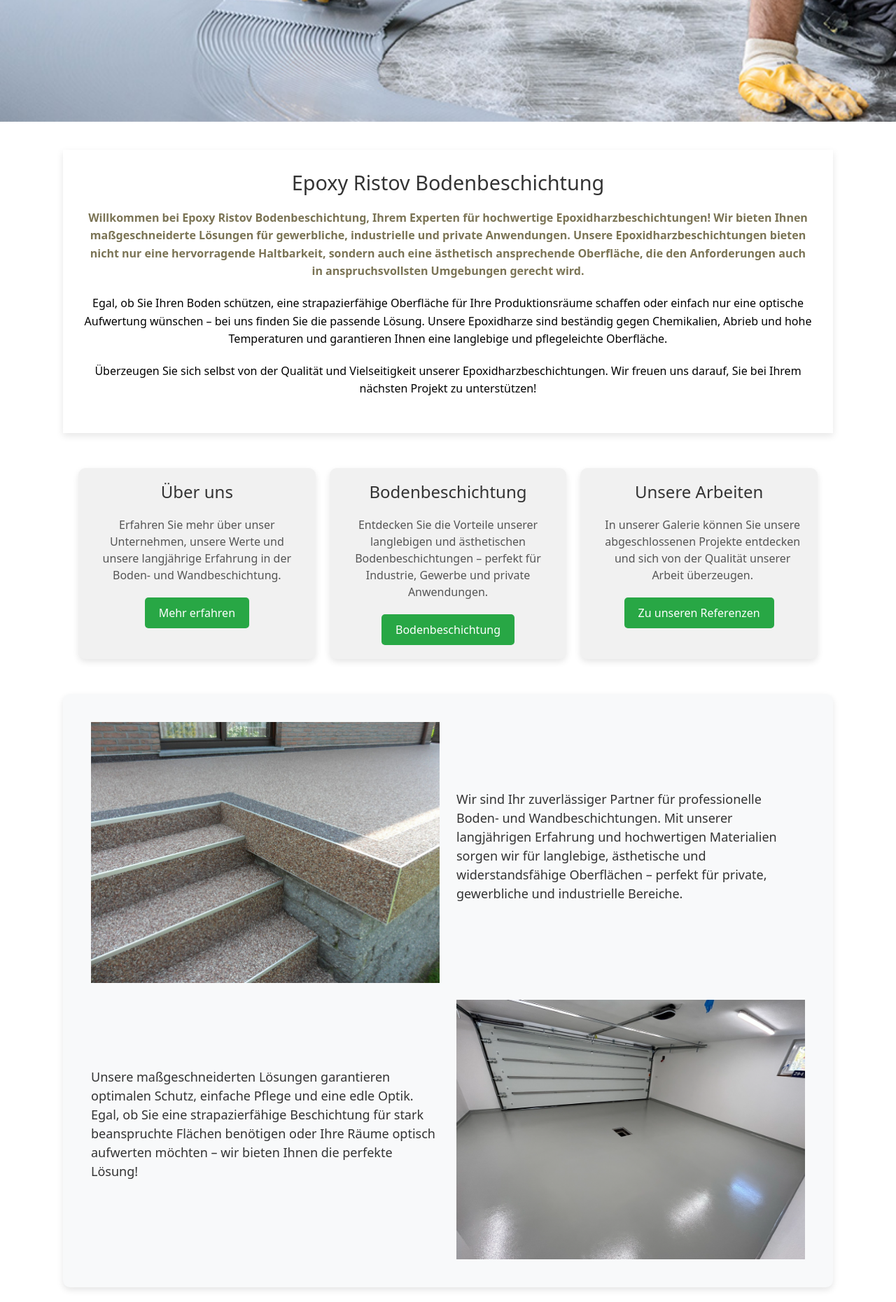
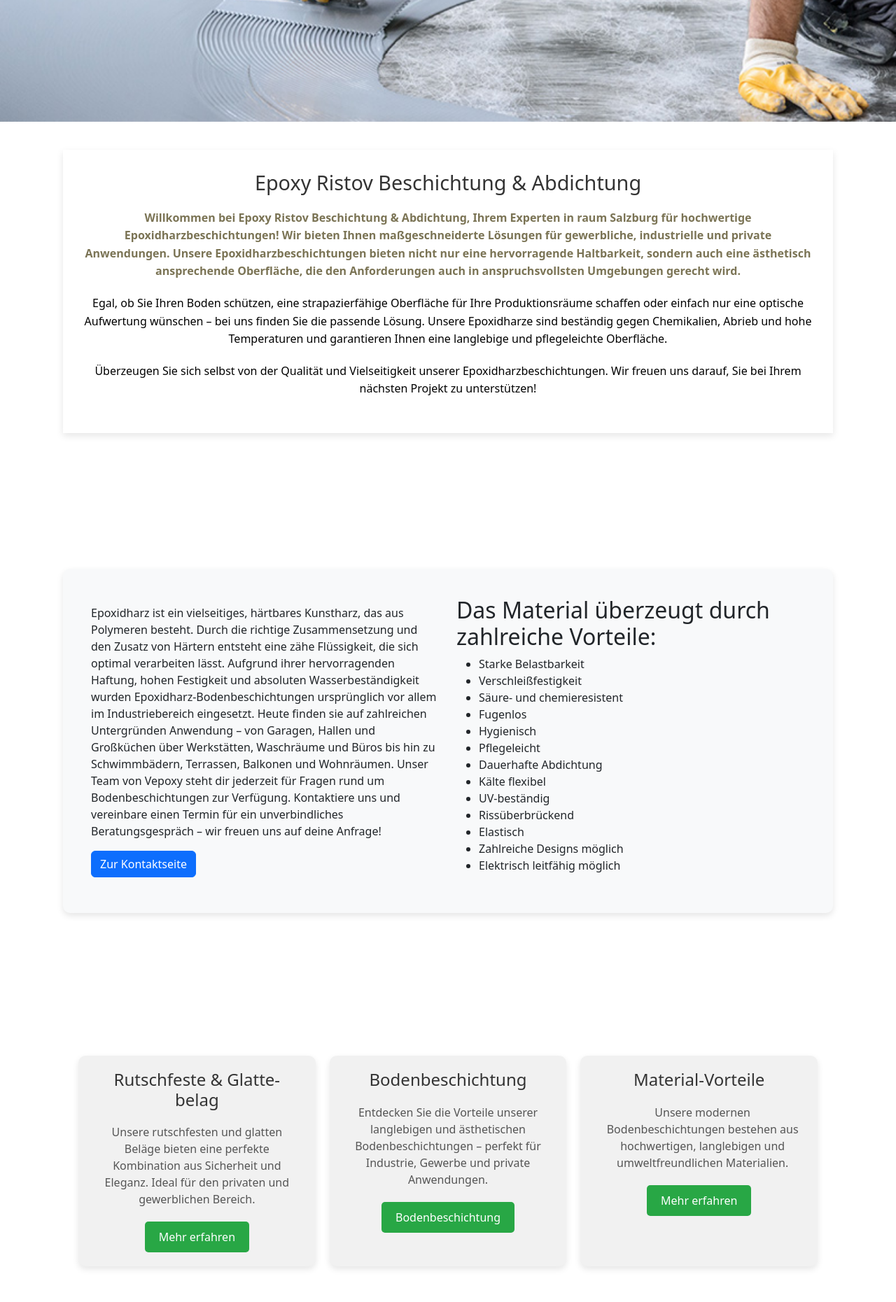
Before and after one commit to MarijanRistov/Epoxy_Ristov, a Django app: page / in a window 1280 px wide; the page is wider, and only the part inside the window is pictured. Shown: the part 464-2325 px from the top of that part at 70% size. Run offline with Django 5.2, Linux system fonts and the light colour scheme; some libraries are stand-ins or nearby versions; grey boxes are pictures that could not be loaded.

Commit message:
Update index.html

```diff
--- a/templates/index.html
+++ b/templates/index.html
@@ -74,6 +74,8 @@
             text-align: center;
             box-shadow: 0px 4px 10px rgba(0, 0, 0, 0.1); /* Сенка */
         }
+
+
 
         /* Глобален стил за текстот */
         .text-container h2 {
@@ -255,8 +257,8 @@
 
 
 <div class="container text-container">
-    <h2>Epoxy Ristov Bodenbeschichtung</h2>
-    <p class="boja-text"><strong>Willkommen bei Epoxy Ristov Bodenbeschichtung, Ihrem Experten für hochwertige Epoxidharzbeschichtungen!
+    <h2>Epoxy Ristov Beschichtung & Abdichtung</h2>
+    <p class="boja-text"><strong>Willkommen bei Epoxy Ristov Beschichtung  & Abdichtung, Ihrem Experten in raum Salzburg für hochwertige Epoxidharzbeschichtungen!
         Wir bieten Ihnen maßgeschneiderte Lösungen für gewerbliche, industrielle und private Anwendungen.
         Unsere Epoxidharzbeschichtungen bieten nicht nur eine hervorragende Haltbarkeit,
         sondern auch eine ästhetisch ansprechende Oberfläche, die den Anforderungen auch in anspruchsvollsten Umgebungen gerecht wird.</strong></p>
@@ -268,11 +270,43 @@
         Wir freuen uns darauf, Sie bei Ihrem nächsten Projekt zu unterstützen!</p>
 </div>
 
+<div class="centered-section">
+    <div class="container custom-container">
+
+        <div class="row align-items-center">
+            <div class="col-md-6">
+                <p>Epoxidharz ist ein vielseitiges, härtbares Kunstharz, das aus Polymeren besteht. Durch die richtige Zusammensetzung und den Zusatz von Härtern entsteht eine zähe Flüssigkeit, die sich optimal verarbeiten lässt. Aufgrund ihrer hervorragenden Haftung, hohen Festigkeit und absoluten Wasserbeständigkeit wurden Epoxidharz-Bodenbeschichtungen ursprünglich vor allem im Industriebereich eingesetzt. Heute finden sie auf zahlreichen Untergründen Anwendung – von Garagen, Hallen und Großküchen über Werkstätten, Waschräume und Büros bis hin zu Schwimmbädern, Terrassen, Balkonen und Wohnräumen. Unser Team von Vepoxy steht dir jederzeit für Fragen rund um Bodenbeschichtungen zur Verfügung. Kontaktiere uns und vereinbare einen Termin für ein unverbindliches Beratungsgespräch – wir freuen uns auf deine Anfrage!</p>
+                <a href="{% url 'contact' %}" class="btn btn-primary">Zur Kontaktseite</a>
+            </div>
+            <div class="col-md-6 content-box">
+                <h2>Das Material überzeugt durch zahlreiche Vorteile:</h2>
+                <ul>
+                    <li>Starke Belastbarkeit</li>
+                    <li>Verschleißfestigkeit</li>
+                    <li>Säure- und chemieresistent</li>
+                    <li>Fugenlos</li>
+                    <li>Hygienisch</li>
+                    <li>Pflegeleicht</li>
+                    <li>Dauerhafte Abdichtung</li>
+                    <li>Kälte flexibel</li>
+                    <li>UV-beständig</li>
+                    <li>Rissüberbrückend</li>
+                    <li>Elastisch</li>
+                    <li>Zahlreiche Designs möglich</li>
+                    <li>Elektrisch leitfähig möglich</li>
+                </ul>
+            </div>
+        </div>
+    </div>
+</div>
+
 <div class="container three-columns">
     <div class="column">
-        <h3>Über uns</h3>
-        <p>Erfahren Sie mehr über unser Unternehmen, unsere Werte und unsere langjährige Erfahrung in der Boden- und Wandbeschichtung.</p>
-        <a href="{% url 'about_us' %}" class="btn">Mehr erfahren</a>
+        <h3>Rutschfeste & Glatte-belag</h3>
+        <p>Unsere rutschfesten und glatten Beläge bieten eine perfekte Kombination aus Sicherheit und Eleganz. Ideal für den privaten und gewerblichen Bereich.</p>
+        <button type="button" class="btn btn-primary" data-bs-toggle="modal" data-bs-target="#aboutModal">
+            Mehr erfahren
+        </button>
     </div>
 
     <div class="column">
@@ -282,13 +316,16 @@
     </div>
 
     <div class="column">
-        <h3>Unsere Arbeiten</h3>
+        <h3>Material-Vorteile</h3>
         <div class="line-text">
-            <p>In unserer Galerie können Sie unsere abgeschlossenen Projekte entdecken und sich von der Qualität unserer Arbeit überzeugen.</p>
+            <p>Unsere modernen Bodenbeschichtungen bestehen aus hochwertigen, langlebigen und umweltfreundlichen Materialien.</p>
         </div>
-        <a href="{% url 'gallery' %}" class="btn">Zu unseren Referenzen</a>
+        <button type="button" class="btn btn-primary" data-bs-toggle="modal" data-bs-target="#materialModal">
+            Mehr erfahren
+        </button>
     </div>
 </div>
+
 
 
 <div class="centered-section">
@@ -296,7 +333,7 @@
 
         <div class="row align-items-center">
             <div class="col-md-6">
-                <img src="../media/gallery/gal8.jpg" alt="Слика 1" class="img-fluid">
+                <img src="../media/gallery/gal11.jpg" alt="Слика 1" class="img-fluid">
             </div>
             <div class="col-md-6 content-box">
                 <p>Wir sind Ihr zuverlässiger Partner für professionelle Boden- und Wandbeschichtungen.
@@ -314,6 +351,66 @@
             </div>
             <div class="col-md-6">
                 <img src="../media/gallery/gal5.png" alt="Слика 2" class="img-fluid">
+            </div>
+        </div>
+    </div>
+</div>
+
+
+<div class="modal fade" id="aboutModal" tabindex="-1" aria-labelledby="aboutModalLabel" aria-hidden="true">
+    <div class="modal-dialog">
+        <div class="modal-content">
+            <div class="modal-header">
+                <h5 class="modal-title" id="aboutModalLabel">Rutschfeste & Glatte-belag</h5>
+                <button type="button" class="btn-close" data-bs-dismiss="modal" aria-label="Close"></button>
+            </div>
+            <div class="modal-body">
+                <p>Unsere Mission ist es, langlebige, ästhetisch ansprechende und funktionale Bodenlösungen zu schaffen, die den Bedürfnissen unserer Kunden gerecht werden.</p>
+
+                <!-- Rutsch-feste Belag -->
+                <h5>🦶 Rutsch-feste Belag</h5>
+                <p>Unsere rutschfesten Bodenbeläge bieten höchste Sicherheit in feuchten und stark frequentierten Bereichen. Ideal für Industrieböden, Parkhäuser und öffentliche Einrichtungen.</p>
+                <ul>
+                    <li>Hohe Rutschfestigkeit (R9-R13)</li>
+                    <li>Beständig gegen Feuchtigkeit und Chemikalien</li>
+                    <li>Geeignet für Innen- und Außenbereiche</li>
+                </ul>
+
+                <!-- Glatte Belag -->
+                <h5>✨ Glatte Belag</h5>
+                <p>Unsere glatten Bodenbeläge zeichnen sich durch eine elegante Optik und leichte Reinigung aus. Perfekt für Wohnräume, Büros und Verkaufsflächen.</p>
+                <ul>
+                    <li>Modernes und minimalistisches Design</li>
+                    <li>Pflegeleicht und langlebig</li>
+                    <li>Ideal für anspruchsvolle Innenräume</li>
+                </ul>
+            </div>
+        </div>
+    </div>
+</div>
+<div class="modal fade" id="materialModal" tabindex="-1" aria-labelledby="materialModalLabel" aria-hidden="true">
+    <div class="modal-dialog">
+        <div class="modal-content">
+            <div class="modal-header">
+                <h5 class="modal-title" id="materialModalLabel">Vorteile unserer Materialien</h5>
+                <button type="button" class="btn-close" data-bs-dismiss="modal" aria-label="Close"></button>
+            </div>
+            <div class="modal-body">
+                <ul>
+                    <li>Starke Belastbarkeit</li>
+                    <li>Verschleißfestigkeit</li>
+                    <li>Säure- und chemieresistent</li>
+                    <li>Fugenlos</li>
+                    <li>Hygienisch</li>
+                    <li>Pflegeleicht</li>
+                    <li>Dauerhafte Abdichtung</li>
+                    <li>Kälte flexibel</li>
+                    <li>UV-beständig</li>
+                    <li>Rissüberbrückend</li>
+                    <li>Elastisch</li>
+                    <li>Zahlreiche Designs möglich</li>
+                    <li>Elektrisch leitfähig möglich</li>
+                </ul>
             </div>
         </div>
     </div>
```
